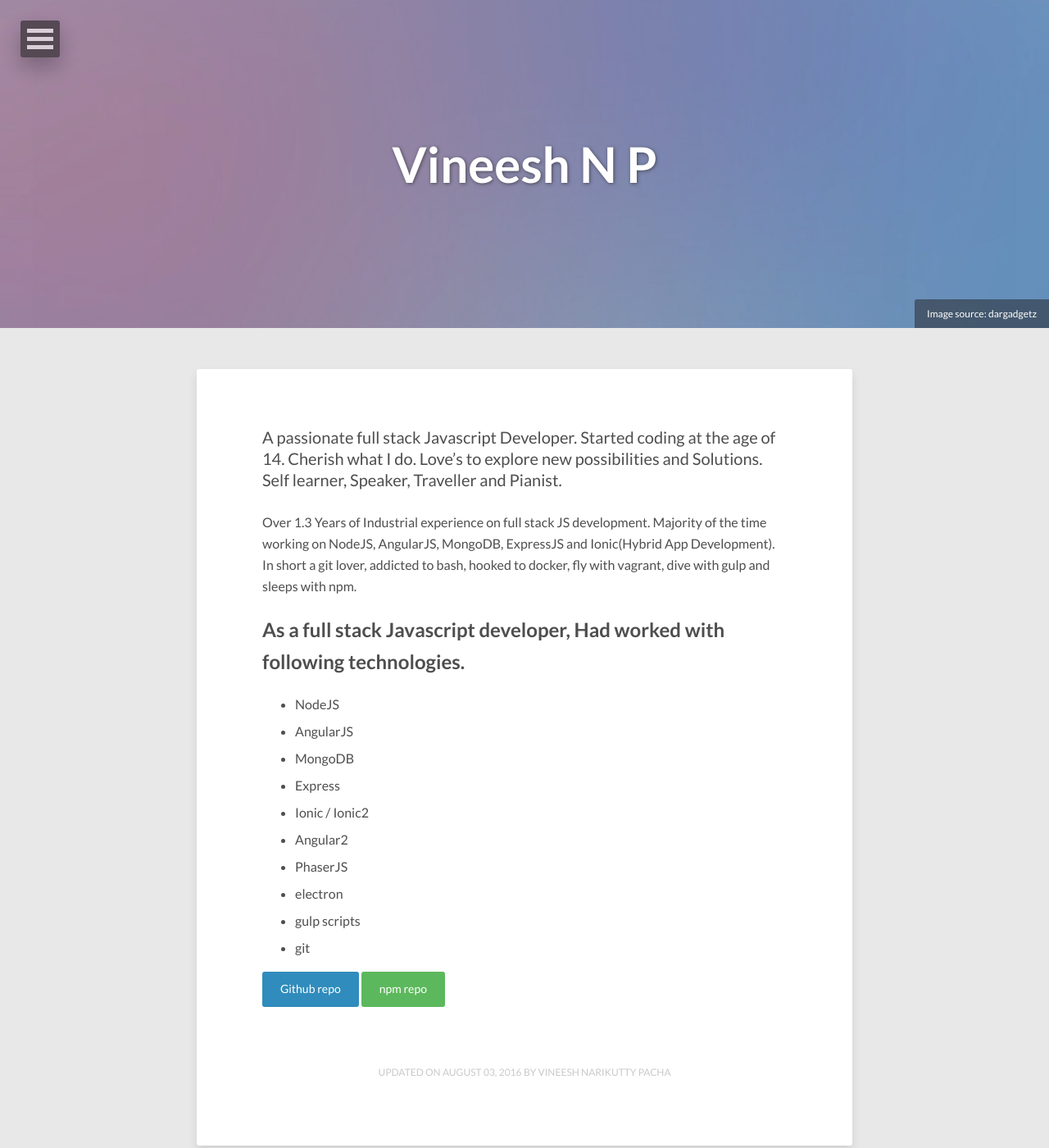
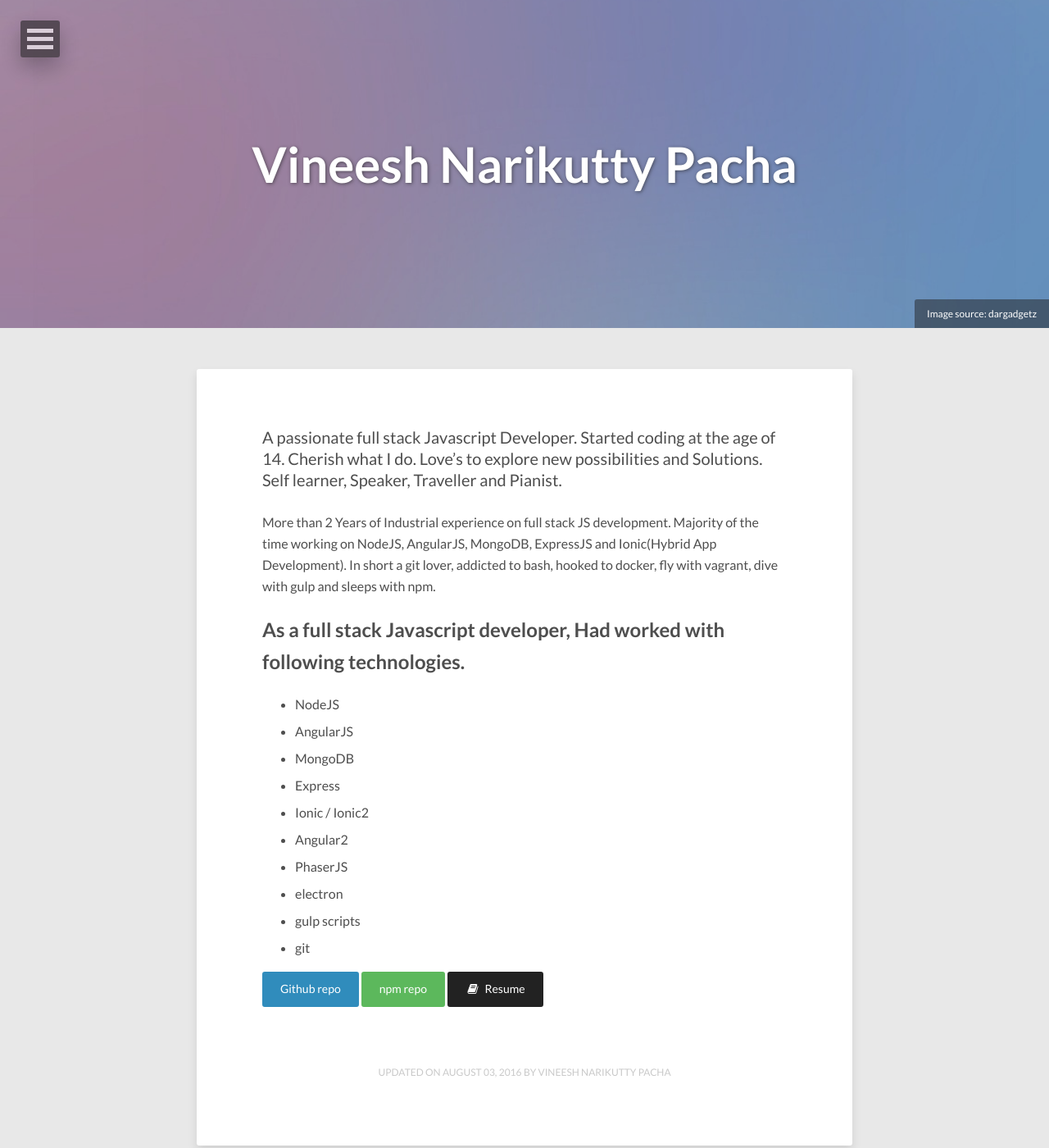
Before and after one commit to vineeshnp/vineeshnp.github.io, a Jekyll site: the page built from about/index.md, in a window 1280 px wide and 1400 px high. Shown: the whole window at 82% size. Built offline with Jekyll 4.4.1, drawn with Linux system fonts in a browser that asks for light colours; nearby versions of some CDN libraries.

Commit message:
Added resume

```diff
--- a/about/index.md
+++ b/about/index.md
@@ -1,6 +1,6 @@
 ---
 layout: page
-title: Vineesh N P
+title: Vineesh Narikutty Pacha
 image:
   feature: abstract-5.jpg
   credit: dargadgetz
@@ -11,7 +11,7 @@ modified: 2016-08-03
 
 A passionate full stack Javascript Developer. Started coding at the age of 14. Cherish what I do. Love’s to explore new possibilities and Solutions. Self learner, Speaker, Traveller and Pianist.
 
-Over 1.3 Years of Industrial experience on full stack JS development. Majority of the time working on NodeJS, AngularJS, MongoDB, ExpressJS and Ionic(Hybrid App Development). In short a git lover, addicted to bash, hooked to docker, fly with vagrant, dive with gulp and sleeps with npm.
+More than 2 Years of Industrial experience on full stack JS development. Majority of the time working on NodeJS, AngularJS, MongoDB, ExpressJS and Ionic(Hybrid App Development). In short a git lover, addicted to bash, hooked to docker, fly with vagrant, dive with gulp and sleeps with npm.
 
 ## As a full stack Javascript developer, Had worked with following technologies.
 
@@ -26,4 +26,8 @@ Over 1.3 Years of Industrial experience on full stack JS development. Majority o
 * gulp scripts
 * git
 
-<div markdown="0"><a href="https://www.github.com/{{ site.owner.github }}" class="btn btn-info">Github repo</a> <a href="https://www.npmjs.com/~vineeshnp" class="btn btn-success">npm repo</a></div>
+<div markdown="0" class='animated fadeInDown'><a href="https://www.github.com/{{ site.owner.github }}" class="btn btn-info">Github repo</a> <a href="https://www.npmjs.com/~vineeshnp" class="btn btn-success">npm repo</a>
+ <a class="btn" target="_blank" href="{{ site.url }}/resume">
+           <i class="fa fa-fw fa-book"></i>&nbsp; Resume
+           </a>
+</div>
--- a/index.html
+++ b/index.html
@@ -35,6 +35,9 @@ image:
           <a href="https://linkedin.com/in/{{ site.owner.linkedin }}" target='_blank' class='btn animated fadeInDown'>
             <i class="fa fa-fw fa-linkedin"></i>&nbsp; LinkedIn
           </a>
+          <a class="btn animated fadeInDown" target="_blank" href="{{ site.url }}/resume">
+           <i class="fa fa-fw fa-book"></i>&nbsp; Resume
+           </a>
       </h3>
 </article>
 
--- a/resume/index.html
+++ b/resume/index.html
@@ -15,7 +15,7 @@
 
 </head><body ng-app="Resume" ng-cloak="">
     <resume>
-        <resume-heading first-name="Vineesh" last-name="N P" linkedin="vineeshnp" github="vineeshnp" email="vineeshvalsalan@gmail.com" phone="+919446908898">
+        <resume-heading first-name="Vineesh" last-name="N P" website="vineeshnp.com" linkedin="vineeshnp" github="vineeshnp" email="vineeshvalsalan@gmail.com" phone="+919446908898">
         </resume-heading>
         <resume-body>
             <resume-column flex="20">
```
